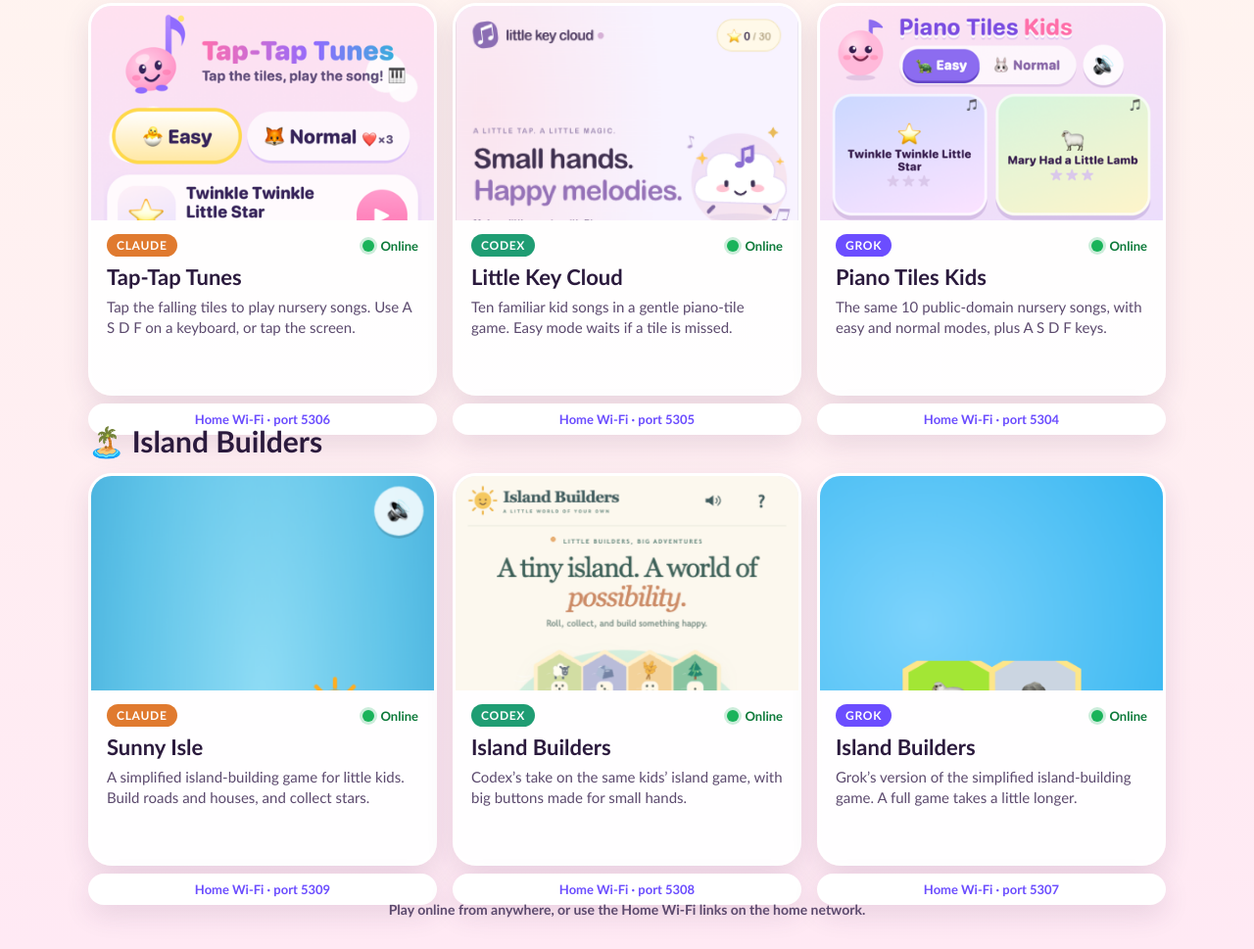
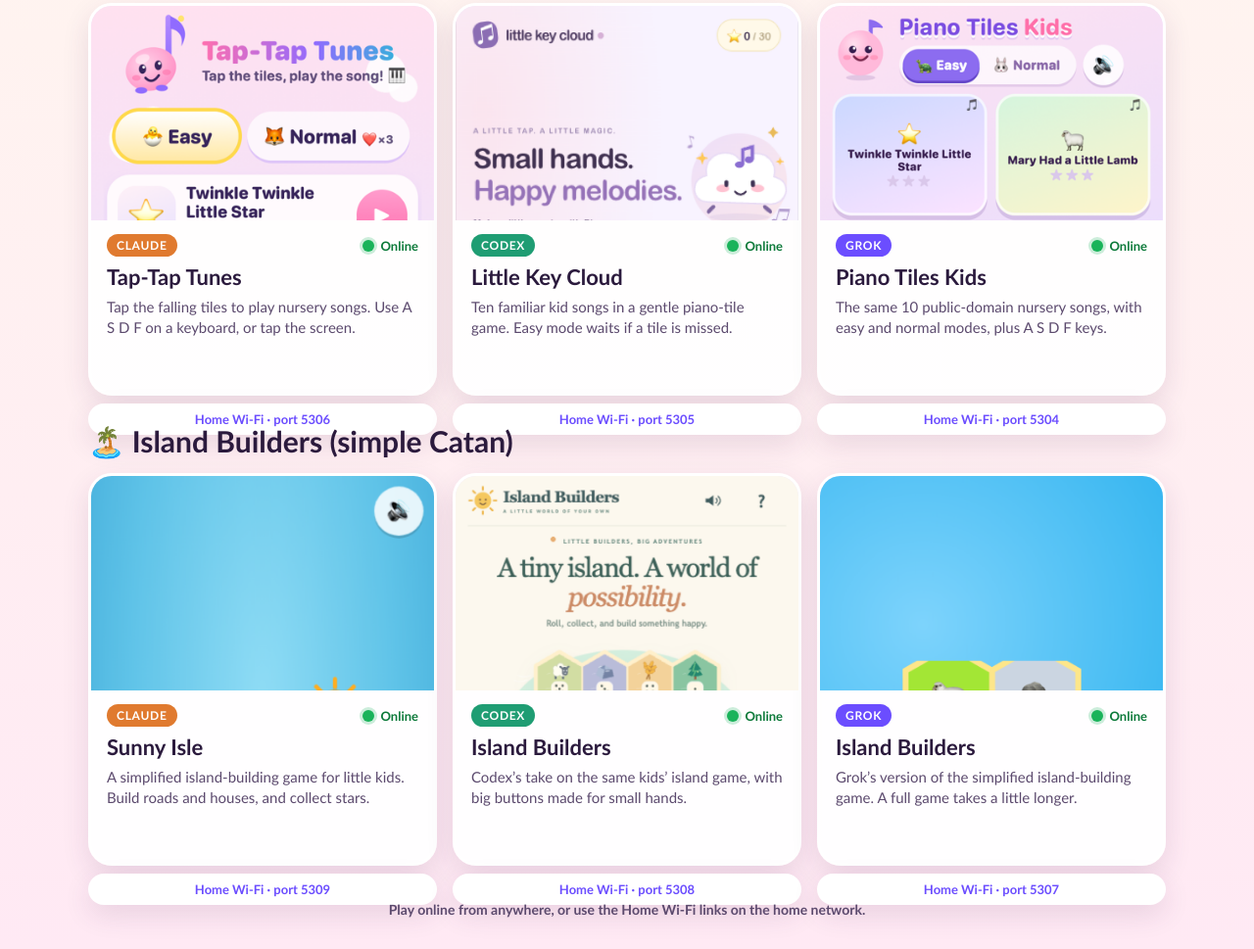
Before and after one commit to xipzzz/xip-games-hub, a plain HTML site: page index.html in a window 1280 px wide. Shown: the part 1363-2332 px from the top of the page at 98% size. Drawn offline with Linux system fonts and the light colour scheme.

Commit message:
Label Island Builders on the hub as simple Catan
The three kids' island games were already on the homepage. Rename the
group so it's easier to find as the simplified Catan versions.

```diff
--- a/index.html
+++ b/index.html
@@ -167,7 +167,7 @@
     </section>
 
     <section class="section">
-      <h2>🏝️ Island Builders</h2>
+      <h2>🏝️ Island Builders (simple Catan)</h2>
       <div class="grid three">
         <div class="card-wrap">
           <a class="card" href="island-claude/">
```
Also changed, not shown: 1 other file.
